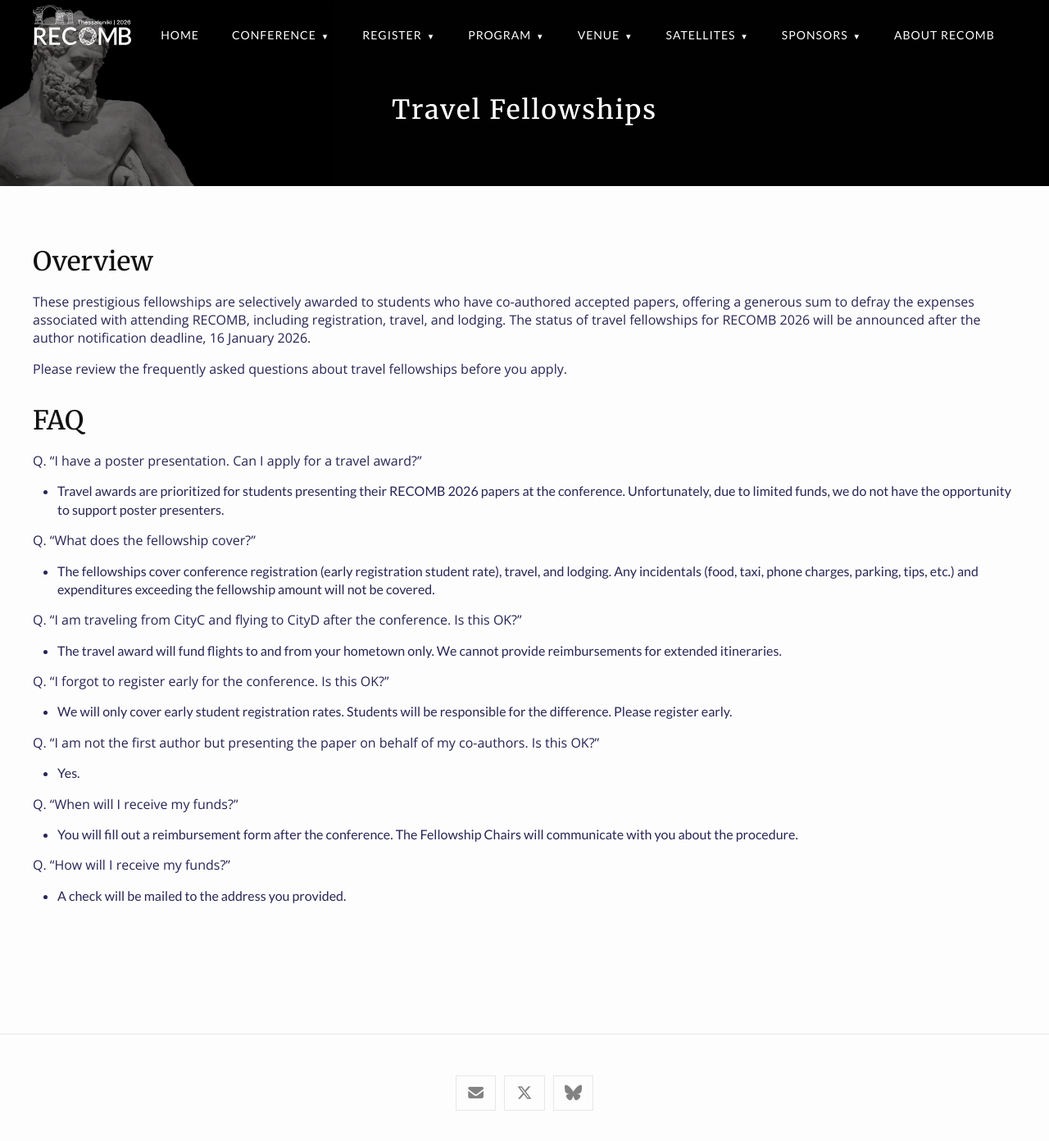
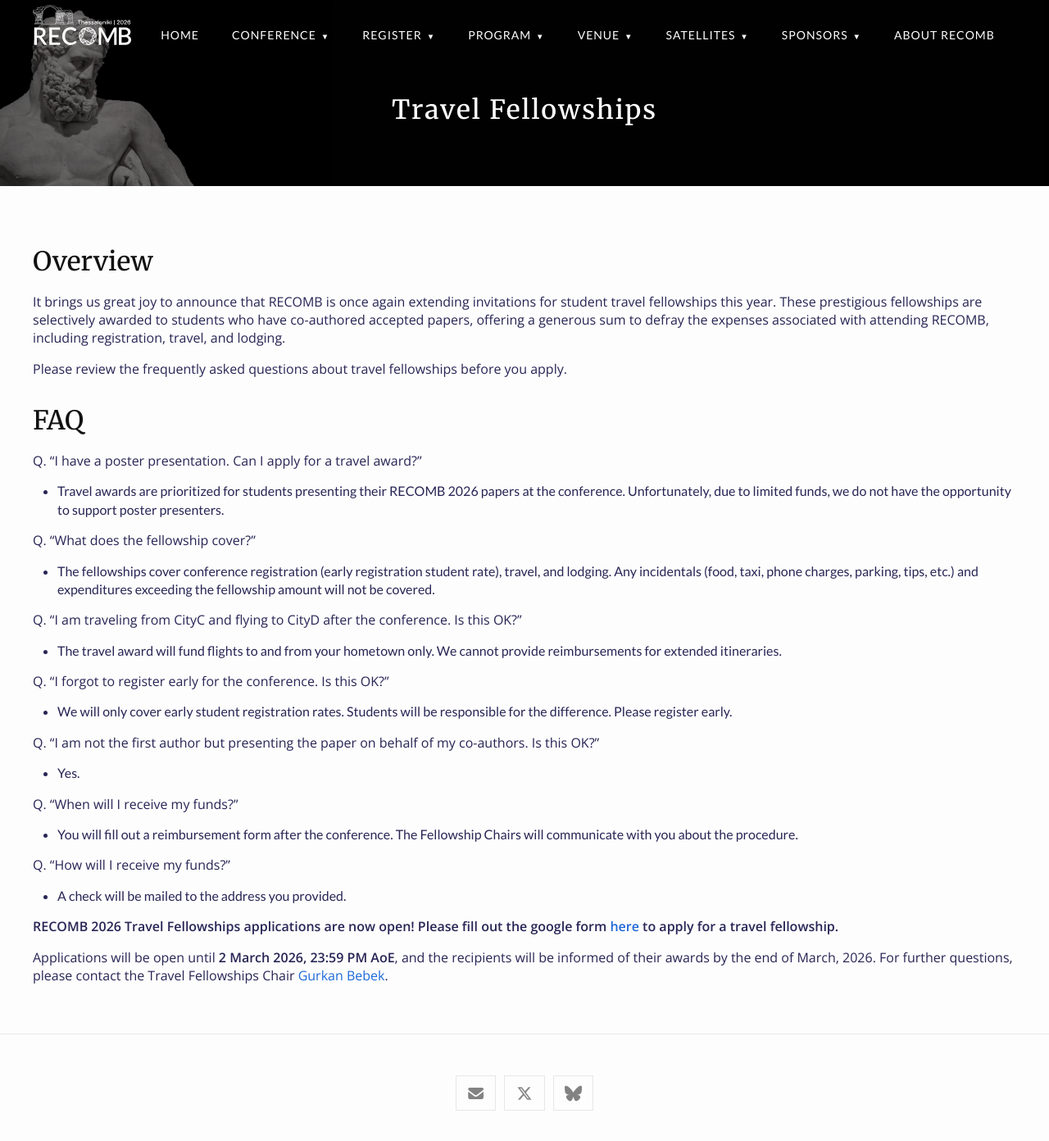
Before and after one commit to recomb-conference/recomb2026, a Jekyll site: the page built from travel_fellowships.md, in a window 1280 px wide and 1392 px high. Shown: the whole window at 82% size. Built offline with Jekyll 4.4.1, drawn with Linux system fonts in a browser that asks for light colours; nearby versions of some CDN libraries.

Commit message:
Update travel_fellowships.md

```diff
--- a/travel_fellowships.md
+++ b/travel_fellowships.md
@@ -5,7 +5,7 @@ title: Travel Fellowships
 
 ## Overview
 
-These prestigious fellowships are selectively awarded to students who have co-authored accepted papers, offering a generous sum to defray the expenses associated with attending RECOMB, including registration, travel, and lodging. The status of travel fellowships for RECOMB 2026 will be announced after the author notification deadline, {{ site.deadlines.author_notification }}.
+It brings us great joy to announce that RECOMB is once again extending invitations for student travel fellowships this year. These prestigious fellowships are selectively awarded to students who have co-authored accepted papers, offering a generous sum to defray the expenses associated with attending RECOMB, including registration, travel, and lodging.
 
 Please review the frequently asked questions about travel fellowships before you apply.
 
@@ -31,3 +31,7 @@ Q. "When will I receive my funds?"
 
 Q. "How will I receive my funds?"
 - A check will be mailed to the address you provided.
+
+**RECOMB 2026 Travel Fellowships applications are now open! Please fill out the google form <a href="https://forms.gle/4DQtEPo1cdAoLabc6" target=_blank>here</a> to apply for a travel fellowship.**
+
+Applications will be open until **{{ site.deadlines.travel_fellow_application }}**, and the recipients will be informed of their awards by the end of March, 2026. For further questions, please contact the Travel Fellowships Chair [{{ site.team.travel_fellowship_chair }}](mailto:{{ site.team.travel_fellowship_chair_email }}).
```
